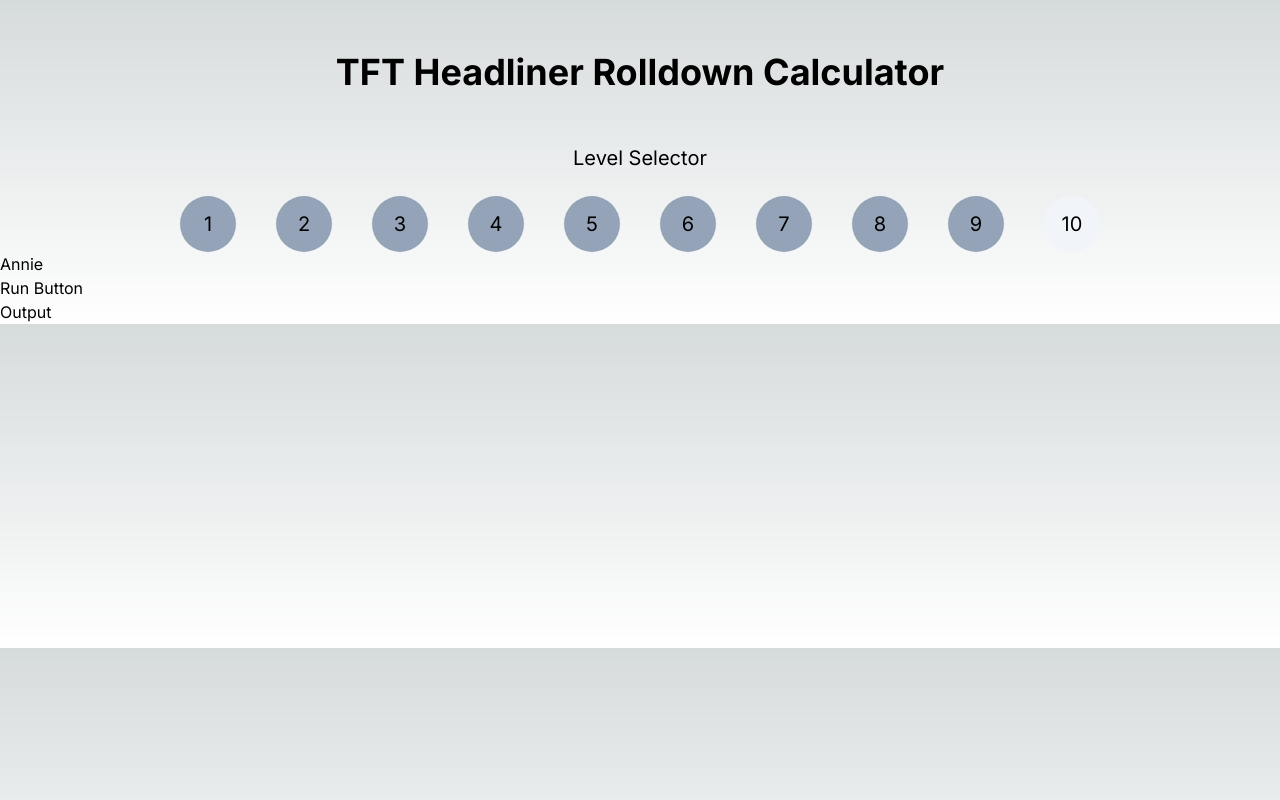
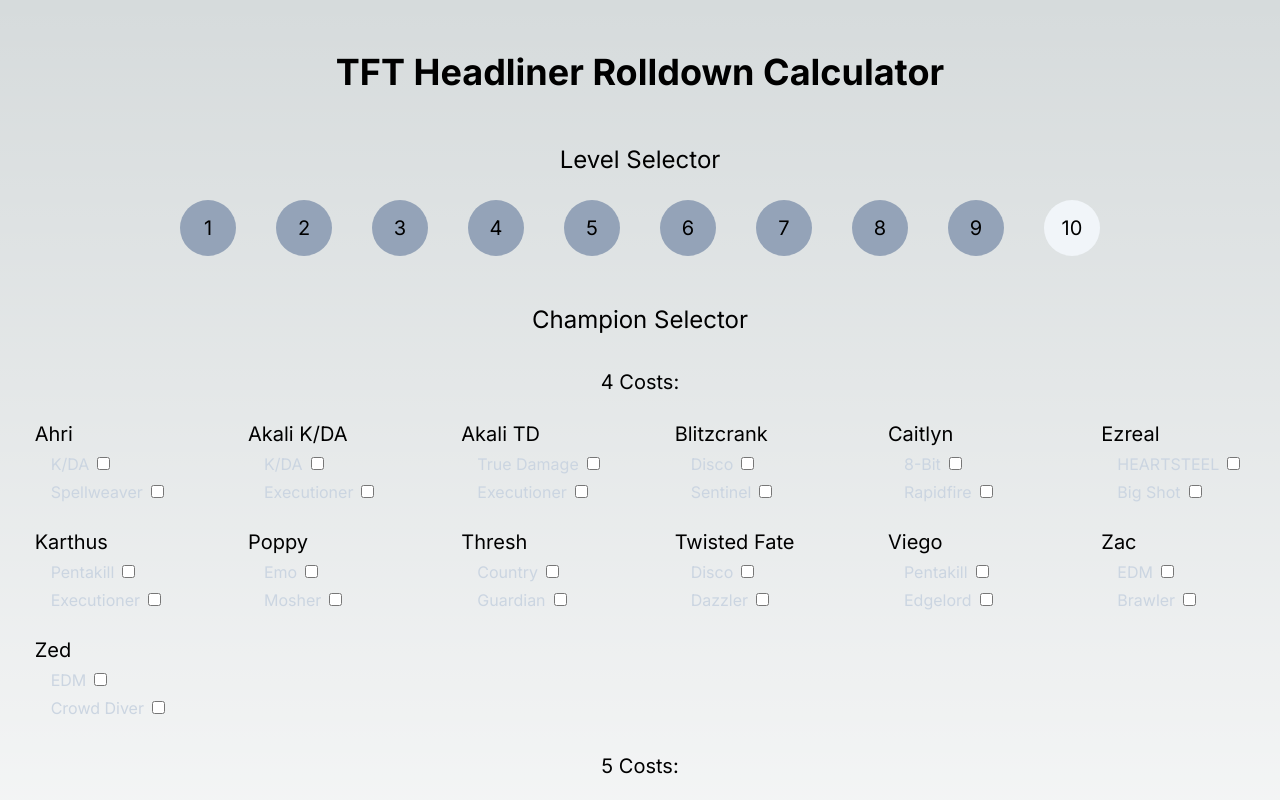
Before and after one commit to reesesorrell/tft-headliner-calculator, a Next.js app: page / in a window 1280 px wide. Both pictures are taken after a click on the button "10". Shown: the top 800 px of the page. Built offline with nearby package versions, Linux system fonts and the light colour scheme.

Commit message:
Create champion selector front end

```diff
--- a/app/page.js
+++ b/app/page.js
@@ -24,7 +24,6 @@
       </div>
       <LevelSelector level={level} changeLevel={changeLevel}/>
       <ChampionSelector level={level} champions={champions} changeChampions={changeChampions}/>
-      <button>Run Button</button>
       <Output />
 
     </div>
--- a/components/ChampionSelector.js
+++ b/components/ChampionSelector.js
@@ -1,7 +1,55 @@
-import champ from "@/info/champions.json"
+import championJSON from "@/info/champions.json"
+import headlinerOdds from "@/info/headliner-odds.json"
 
 export default function ChampionSelector({level, champions, changeChampions}) {
+
+    //get list of costs of the champs that appear as headliners at that level
+    let champCosts = []
+    for (var index in headlinerOdds) {
+        if (headlinerOdds[index]["level"] == level) {
+            for (var cost in headlinerOdds[index]["odds"]) {
+                champCosts.push(cost)
+            }
+        }
+    }
+
+    //make a list of inputs from the characters of those costs
+    let championList = []
+    for (var costIndex in champCosts) {
+        let champListOfSameCost = []
+        for (var index in championJSON) {
+            if (championJSON[index]["cost"] == champCosts[costIndex]) {
+                let name = championJSON[index]["name"]
+                let traits = championJSON[index]["traits"]
+                let traitsListInput = []
+                for (var index in traits) {
+                    traitsListInput.push(
+                        <label className="text-slate-300 ml-4">
+                            <div className="inline mr-2">{traits[index]}</div>
+                            <input type="checkbox" name={`${name} ${traits[index]}`} id={`${name} ${traits[index]}`}/>
+                        </label>
+                    )
+                }
+                champListOfSameCost.push(
+                    <div className="flex flex-col w-36 gap-y-1">
+                        <div className="text-xl">{name}</div>
+                        {traitsListInput}
+                    </div>
+                )
+            }
+        }
+        let champCostDiv = <div className="w-full text-center text-xl mb-6 mt-8">{champCosts[costIndex]} Costs: </div>
+        let champListDiv = <div className="grid grid-cols-6 justify-items-center gap-y-6">{champListOfSameCost}</div>
+        championList.push(<div>{[champCostDiv, champListDiv]}</div>)
+    }
+
     return (
-        <div>{champ[0]["name"]}</div>
+        <div className={`${level ? "visible" : "hidden"}`}>
+            <div className="w-full text-center text-2xl mt-12">Champion Selector</div>
+            <div>{championList}</div>
+            <div className="flex justify-center">
+                <button className="px-4 py-2 border mt-8">Run Simulation</button>
+            </div>
+        </div>
     )
 }
--- a/components/LevelSelector.js
+++ b/components/LevelSelector.js
@@ -13,7 +13,7 @@
 
     return (
         <div>
-            <div className="w-full text-center text-xl mb-6">Level Selector</div>
+            <div className="w-full text-center text-2xl mb-6">Level Selector</div>
             <div className="w-3/4 mx-auto flex justify-around">
                 {levels}
             </div>
--- a/info/champions.json
+++ b/info/champions.json
@@ -331,8 +331,7 @@
         "name": "Akali K/DA",
         "traits": [
             "K/DA",
-            "Executioner",
-            "Breakout"
+            "Executioner"
         ],
         "cost": 4
     },
@@ -340,8 +339,7 @@
         "name": "Akali TD",
         "traits": [
             "True Damage",
-            "Executioner",
-            "Breakout"
+            "Executioner"
         ],
         "cost": 4
     },
@@ -428,7 +426,6 @@
     {
         "name": "Illaoi",
         "traits": [
-            "ILLBEATS",
             "Brawler"
         ],
         "cost": 5
@@ -436,7 +433,6 @@
     {
         "name": "Jhin",
         "traits": [
-            "Maestro",
             "Big Shot"
         ],
         "cost": 5
@@ -445,7 +441,6 @@
         "name": "Kayn",
         "traits": [
             "HEARTSTEEL",
-            "Wildcard",
             "Edgelord"
         ],
         "cost": 5
@@ -469,7 +464,6 @@
     {
         "name": "Sona",
         "traits": [
-            "Mixmaster",
             "Spellweaver"
         ],
         "cost": 5
```
